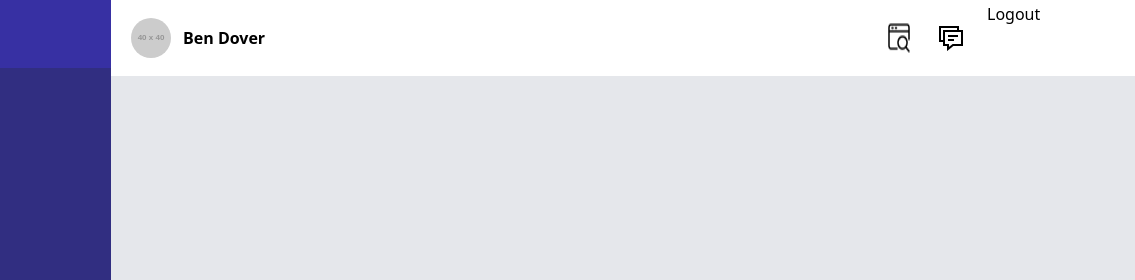
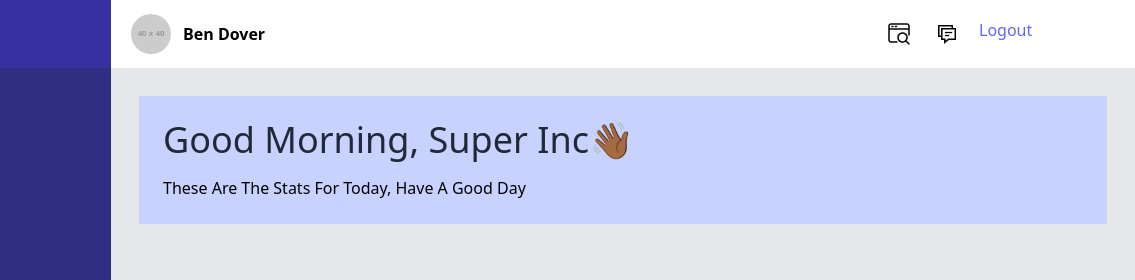
Before and after one commit to jaywes222/dashboard, a website: page public/index.html in a window 1280 px wide. Shown: the top 280 px of the page, 145-1280 px from the left. Drawn offline with Linux system fonts and the light colour scheme; placeholder pictures from the web are drawn by us.

Commit message:
Site Banner

```diff
--- a/public/index.html
+++ b/public/index.html
@@ -93,6 +93,12 @@
                     <a href="#" class="mt-4 mx-2 text-indigo-500">Logout</a>
                 </div>
             </div>
+
+            <!-- Site Banner-->
+            <section class="bg-indigo-200 m-7 p-6">
+                <div class="text-4xl text-gray-800 font-medium">Good Morning, Super Inc👋🏾</div>
+                <div class="mt-4">These Are The Stats For Today, Have A Good Day</div>
+            </section>
         </section>
 
     </div>
```
Also changed, not shown: public/styles.css.
